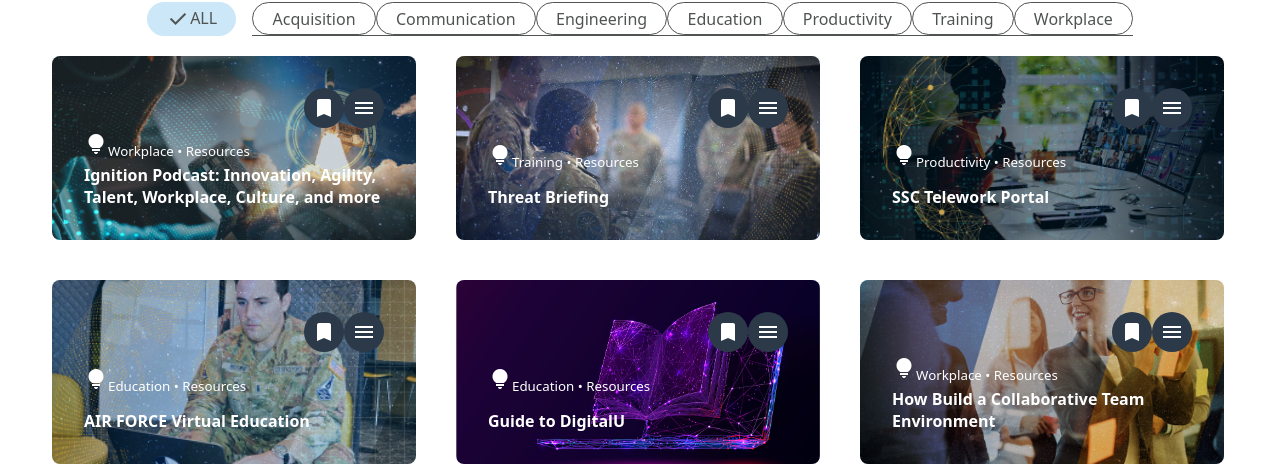
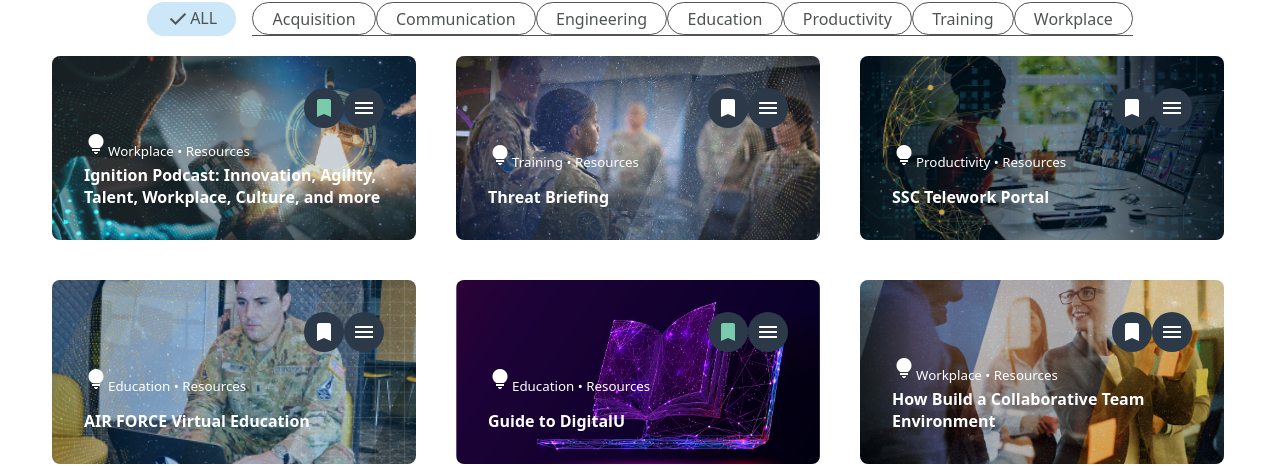
Before and after one commit to gigann/vue3-dev-challenge, a Vue app: page / in a window 1280 px wide. Shown: the part 170-636 px from the top of the page. Built offline with nearby package versions, Linux system fonts and the light colour scheme.

Commit message:
implemented bookmarks

```diff
--- a/src/components/Card.vue
+++ b/src/components/Card.vue
@@ -3,28 +3,31 @@ import { computed, ref } from "vue";
 import "material-symbols";
 import { store } from "../store/store";
 
-
 const props = defineProps({
   title: String,
   category: String,
-  isBookmarked: Boolean,
+  isBookmarked: Boolean, // by default
   img: String,
 });
+
+const isBookmarked = ref(props.isBookmarked);
 
 const imageURL = computed(
   () =>
     `url(${new URL(`../assets/images/${props.img}.jpg`, import.meta.url).href})`
 );
+
 </script>
 
 <template>
   <div
-  v-if="store.isFiltered(props.category) || store.filters.length === 0"
+  v-if="isBookmarked || store.isFiltered(props.category) || store.filters.length === 0"
   class="card"
   :style="{ backgroundImage: imageURL}"
   >
     <div class="card-buttons">
-      <button class="bookmark-button"><span class="material-symbols-outlined">bookmark</span></button>
+      <button class="bookmarked-button" v-if="isBookmarked" @click="isBookmarked = !isBookmarked"><span class="material-symbols-outlined" >bookmark</span></button>
+      <button class="not-bookmarked-button" v-if="!isBookmarked" @click="isBookmarked = !isBookmarked"><span class="material-symbols-outlined">bookmark</span></button>
       <button class="menu-button"><span class="material-symbols-outlined">menu</span></button>
     </div>
 
--- a/src/style.css
+++ b/src/style.css
@@ -64,6 +64,9 @@ button:focus-visible {
   background-color: #CCE7F7;
   border-radius: 32px;
   border: 1px solid transparent;
+}
+button:active {
+  transform: scale(0.95);
 }
 
 .card {
@@ -155,7 +158,7 @@ circle button color: #2B3948
   justify-content: right;
 }
 
-.bookmark-button, .menu-button {
+.bookmarked-button, .not-bookmarked-button, .menu-button {
   width: 40px;
   height: 40px;
   text-align: center;
@@ -168,7 +171,7 @@ circle button color: #2B3948
 }
 
 
-.bookmark-button:checked {
+.bookmarked-button {
   color: #7ACAAC;
 }
 
```
